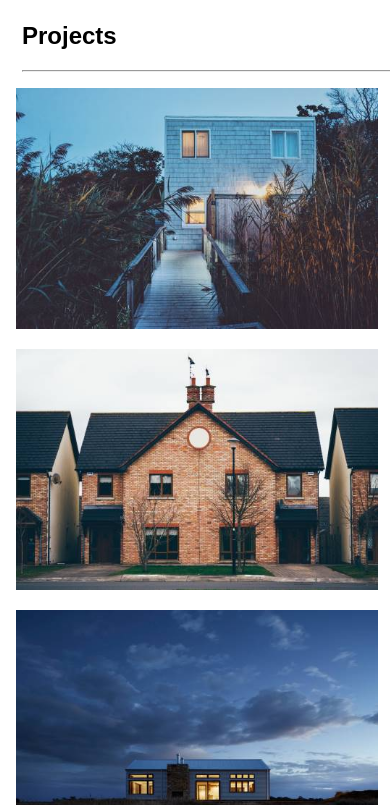
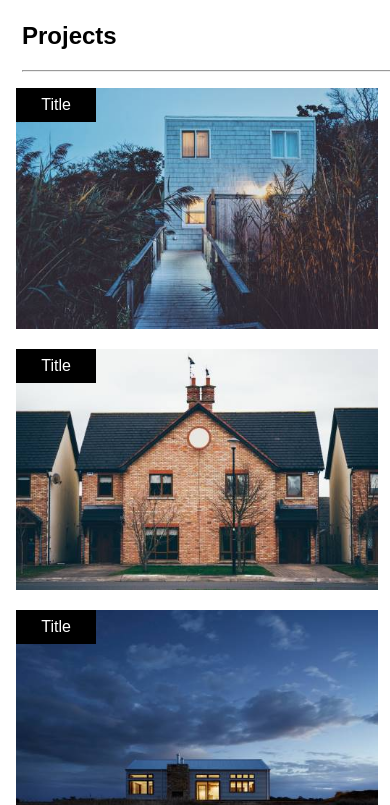
Before and after one commit to alexandrekings/gridResponsive, a plain HTML site: page index.html in a window 390 px wide. Shown: the part 292-1097 px from the top of the page. Drawn offline with Linux system fonts and the light colour scheme.

Commit message:
descripcion de la imagen

```diff
--- a/css/style.css
+++ b/css/style.css
@@ -103,9 +103,23 @@ button{
     background-color: black;
     color: white;
 }
+.desc{
+    position: absolute;
+    background-color: black;
+    padding: .5em;
+    width: 6%;
+    color: white;
+}
 
 
 @media only screen and (max-width: 768px) {
+    .desc{
+        position: absolute;
+        background-color: black;
+        padding: .5em;
+        width: 16%;
+        color: white;
+    }
     .br span:nth-child(2){
         display: none;
     }
--- a/index.html
+++ b/index.html
@@ -38,41 +38,49 @@
         <section class="row img">
             <section  class="col-lg-3 col-md-6 col-s-12 col-xs-12">
                 <section class="frame">
+                    <span class="desc">Title</span>
                     <img src="img/house5.jpg"/>
                 </section>
             </section>
             <section  class="col-lg-3 col-md-6 col-s-12 col-xs-12">
                     <section class="frame">
+                            <span class="desc">Title</span>
                             <img src="img/house2.jpg"/>
                         </section>
             </section>
             <section  class="col-lg-3 col-md-6 col-s-12 col-xs-12">
                 <section class="frame">
+                        <span class="desc">Title</span>
                     <img src="img/house3.jpg"/>
                 </section>
             </section>
             <section  class="col-lg-3 col-md-6 col-s-12 col-xs-12">
                     <section class="frame">
+                            <span class="desc">Title</span>
                             <img src="img/house4.jpg"/>
                         </section>
             </section>
             <section  class="col-lg-3 col-md-6 col-s-12 col-xs-12">
                     <section class="frame">
+                            <span class="desc">Title</span>
                             <img src="img/house2.jpg"/>
                         </section>
             </section>
             <section  class="col-lg-3 col-md-6 col-s-12 col-xs-12">
                     <section class="frame">
+                            <span class="desc">Title</span>
                             <img src="img/house5.jpg"/>
                         </section>
             </section>
             <section  class="col-lg-3 col-md-6 col-s-12 col-xs-12">
                     <section class="frame">
+                            <span class="desc">Title</span>
                             <img src="img/house4.jpg"/>
                         </section>
             </section>
             <section  class="col-lg-3 col-md-6 col-s-12 col-xs-12">
                     <section class="frame">
+                            <span class="desc">Title</span>
                             <img src="img/house3.jpg"/>
                         </section>
             </section>
```
Lines whose indentation alone changed are shown as unchanged.
